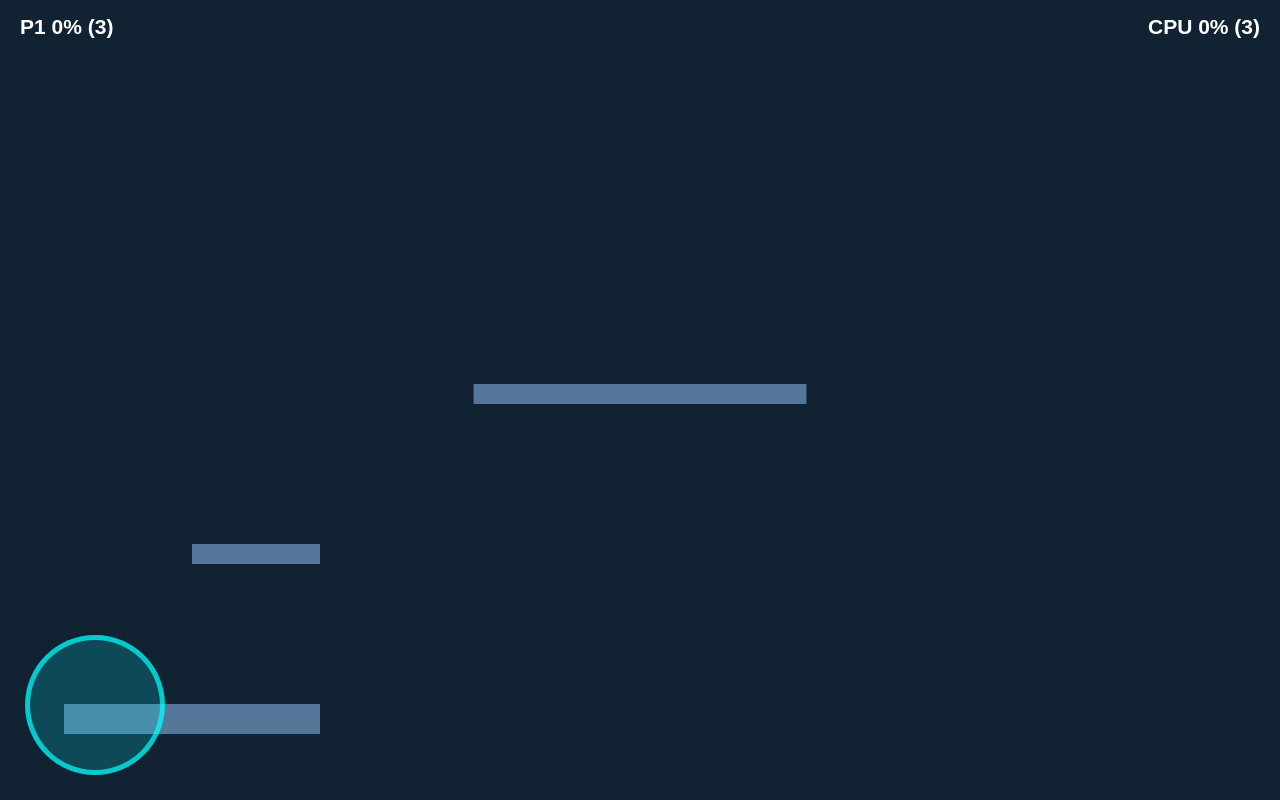
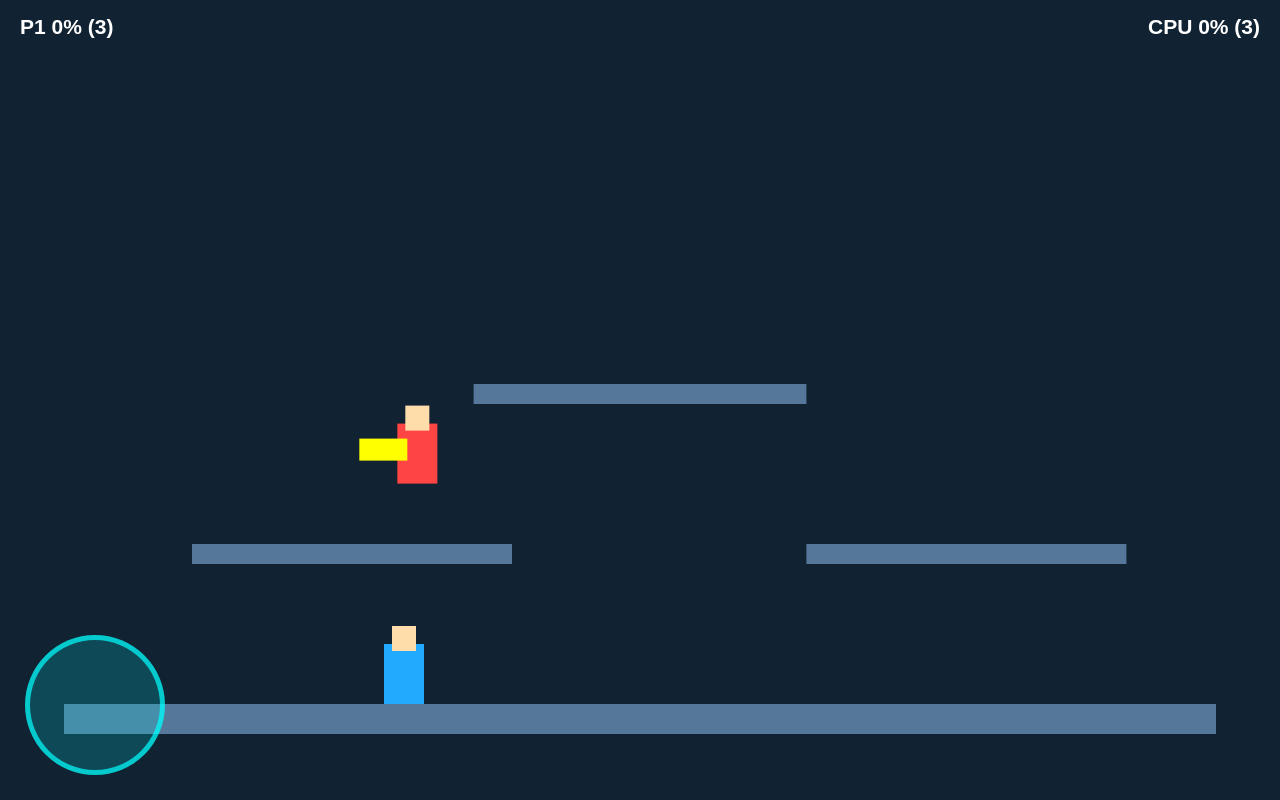
Before and after one commit to tools-A-tech/game4, a plain HTML site: page index.html in a window 1280 px wide. Both pictures are taken after a click on the element "ＳＴＡＲＴ". Drawn offline with Linux system fonts and the light colour scheme.

Commit message:
Update index.html

```diff
--- a/index.html
+++ b/index.html
@@ -40,13 +40,6 @@
         let W = 1000, H = 600;
         canvas.width = W; canvas.height = H;
 
-        // 画像（右向きで用意してください）
-        const playerImg = new Image();
-        playerImg.src = "player.png";
-
-        const cpuImg = new Image();
-        cpuImg.src = "cpu.png";
-
         let p1 = { x:300, y:400, vx:0, vy:0, stocks:3, damage:0, facing:1, state:"idle", punchCount:0 };
         let cpu = { x:700, y:400, vx:0, vy:0, stocks:3, damage:0, facing:-1, state:"idle" };
 
@@ -75,8 +68,8 @@
         function startGame() {
             document.getElementById('title').style.display = 'none';
             gameRunning = true;
-            p1.x = W*0.3; p1.y = H*0.6;
-            cpu.x = W*0.7; cpu.y = H*0.6;
+            p1.x = W*0.3; p1.y = H*0.65;
+            cpu.x = W*0.7; cpu.y = H*0.65;
         }
 
         document.getElementById('title').addEventListener('click', startGame);
@@ -97,7 +90,7 @@
         });
         movePad.addEventListener('touchend', () => keys['a'] = keys['d'] = keys['k'] = false);
 
-        // 攻撃（移動パッド以外）
+        // 画面のどこでも攻撃
         canvas.addEventListener('touchstart', e => {
             if (!gameRunning) { startGame(); return; }
             for (let t of e.touches) {
@@ -155,7 +148,6 @@
                 }
             }
 
-            // 場外
             if (ch.y > H + 80) {
                 ch.stocks--;
                 ch.x = isPlayer ? W*0.3 : W*0.7;
@@ -174,20 +166,19 @@
             }
         }
 
-        function drawChar(ch, img) {
-            ctx.save();
-            ctx.translate(ch.x + 20, ch.y + 30);
-            if (ch.facing < 0) ctx.scale(-1, 1);
-            ctx.drawImage(img, -25, -55, 50, 70);
-            ctx.restore();
+        function drawChar(ch, color) {
+            ctx.fillStyle = color;
+            ctx.fillRect(ch.x, ch.y, 40, 60);           // 体
+            ctx.fillStyle = '#ffddaa';
+            ctx.fillRect(ch.x + 8, ch.y - 18, 24, 25); // 頭
 
             if (ch.state === "punch") {
-                ctx.fillStyle = 'rgba(255,255,0,0.6)';
-                ctx.fillRect(ch.x + (ch.facing * 35), ch.y + 10, 40, 25);
+                ctx.fillStyle = '#ffff00';
+                ctx.fillRect(ch.x + (ch.facing * 38), ch.y + 15, 48, 22);
             }
             if (ch.state === "smash") {
-                ctx.fillStyle = 'rgba(255,0,255,0.7)';
-                ctx.fillRect(ch.x + (ch.facing * 35), ch.y - 10, 55, 35);
+                ctx.fillStyle = '#ff00ff';
+                ctx.fillRect(ch.x + (ch.facing * 35), ch.y - 15, 65, 40);
             }
         }
 
@@ -204,8 +195,8 @@
                 update(cpu, false);
             }
 
-            drawChar(p1, playerImg);
-            drawChar(cpu, cpuImg);
+            drawChar(p1, '#22aaff');
+            drawChar(cpu, '#ff4444');
 
             document.getElementById('p1status').textContent = `P1 ${p1.damage}% (${p1.stocks})`;
             document.getElementById('cpustatus').textContent = `CPU ${cpu.damage}% (${cpu.stocks})`;
```
